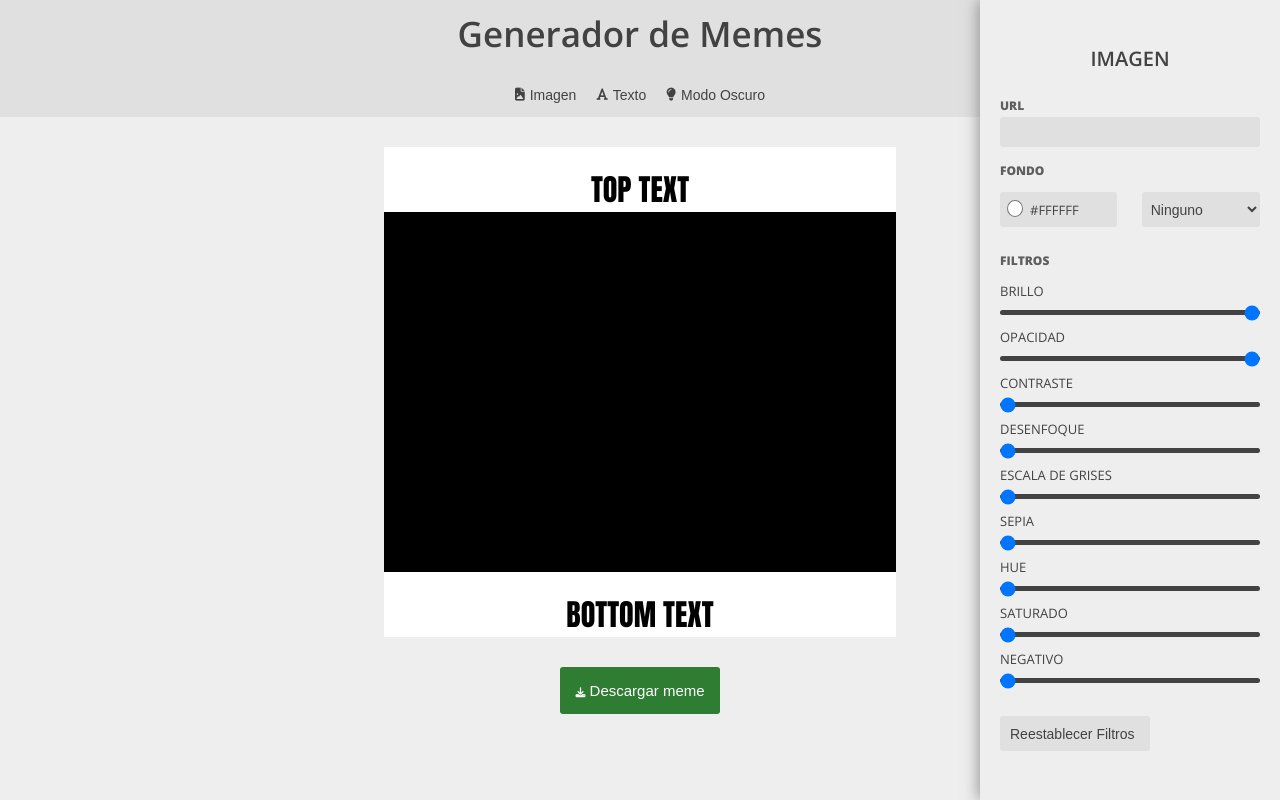
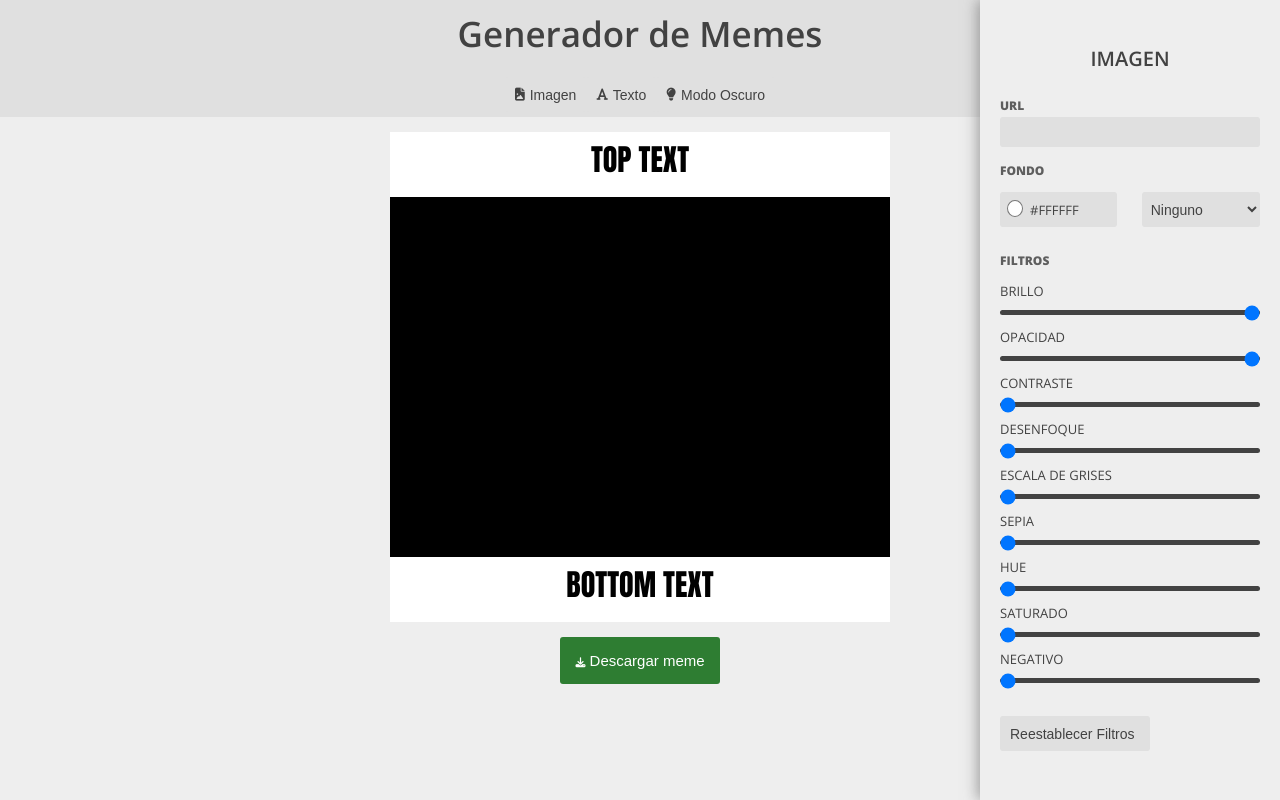
Before and after one commit to marcelabrx/Editor-de-Memes.github.io, a plain HTML site: page index.html in a window 1280 px wide. Drawn offline with nearby package versions, Linux system fonts and the light colour scheme.

Commit message:
modifying general styles

```diff
--- a/css/styles.css
+++ b/css/styles.css
@@ -113,7 +113,8 @@ body{
     padding: 5px 20px;
     width: 100%;
     max-width: 500px;
-    height: 5vh;
+    height: 6vh;
+    position: static;
 }
 /*******meme preview section - img *******/
 .section__box{
@@ -164,6 +165,7 @@ body{
     outline: none;
     background: transparent;
     color: var(--text-color);
+    margin-right: 10px;
 }
 .fa-xmark{
     font-size: 1.5rem;
@@ -349,7 +351,6 @@ input[type = "color"]:active,
         text-align: center;
         font-size: 3rem;
         height: 10vh;
-        padding: 20px;
         max-width: 600px;
     }
     .section__box{
@@ -382,14 +383,16 @@ input[type = "color"]:active,
 /* ------------ DESKTOP ------------ */
 @media (min-width: 1279px) {
     .main__section{
-        max-width: 40%;
-        padding: 20px 0;
-        margin: 10px 50px;
+        width: 500px;
+        margin: 15px 0;
+        height: 30%;
     }
     .section__text{
+        width: 100%;
         height: 65px;
     }
     .section__box{
+        width: 100%;
         height: 45vh;
     }
     .btn__green{
@@ -400,9 +403,6 @@ input[type = "color"]:active,
     }
     .btn__xmark{
         display: none;
-    }
-    .edition__image{
-        display: block;
     }
     .navbar__btn:hover,
     .general__style--edition_section:hover,
```
